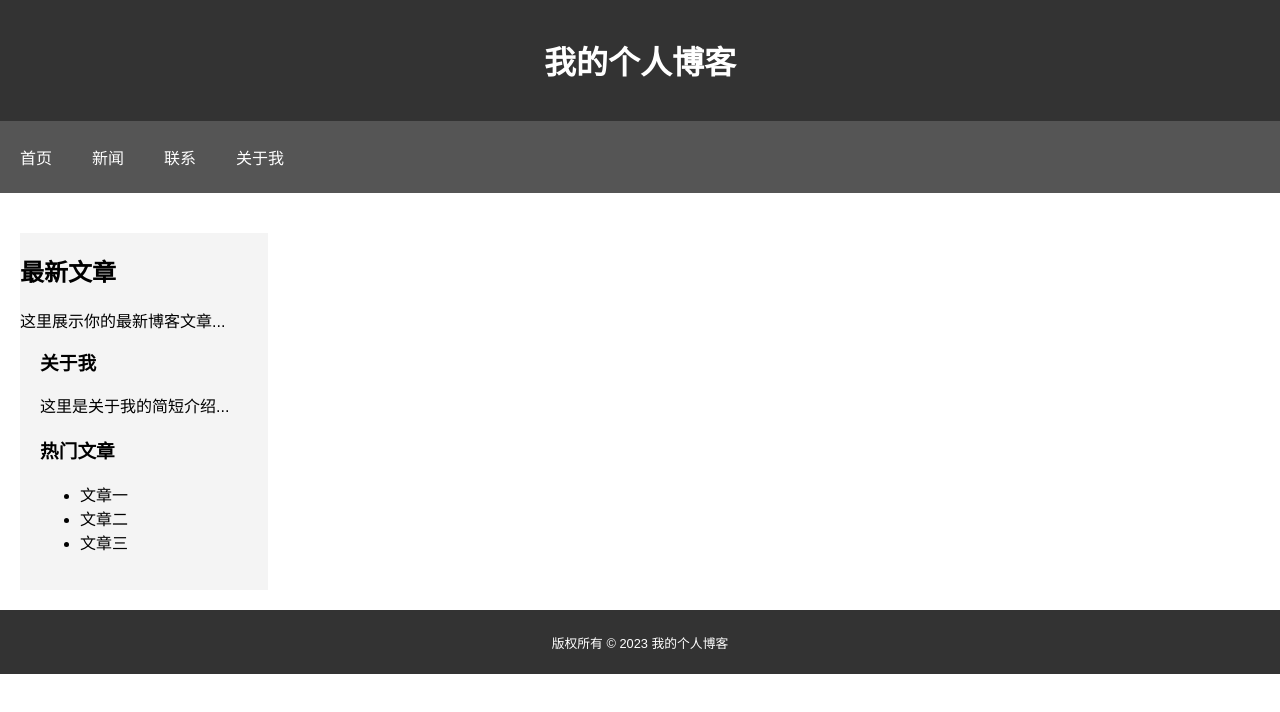
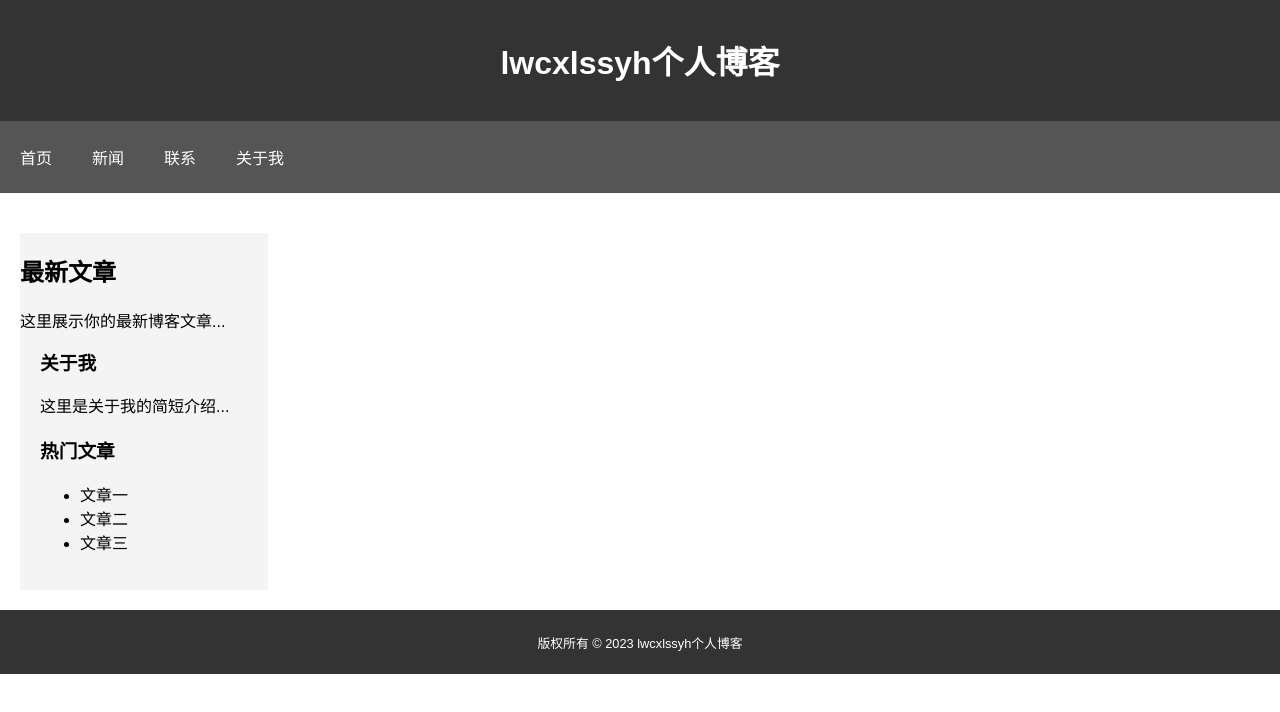
Before and after one commit to lwcxlssyh/bbs, a plain HTML site: page grjs.html in a window 1280 px wide. Drawn offline with Linux system fonts and the light colour scheme.

Commit message:
Update grjs.html

```diff
--- a/grjs.html
+++ b/grjs.html
@@ -3,7 +3,7 @@
 <head>
     <meta charset="UTF-8">
     <meta name="viewport" content="width=device-width, initial-scale=1.0">
-    <title>我的个人博客</title>
+    <title>内部博客</title>
     <style>
         body {
             font-family: Arial, sans-serif;
@@ -55,7 +55,7 @@
 </head>
 <body>
     <header>
-        <h1>我的个人博客</h1>
+        <h1>lwcxlssyh个人博客</h1>
     </header>
     <nav>
         <a href="#home">首页</a>
@@ -80,7 +80,7 @@
         </div>
     </div>
     <footer>
-        <p>版权所有 &copy; 2023 我的个人博客</p>
+        <p>版权所有 &copy; 2023 lwcxlssyh个人博客</p>
     </footer>
 </body>
 </html>
```
